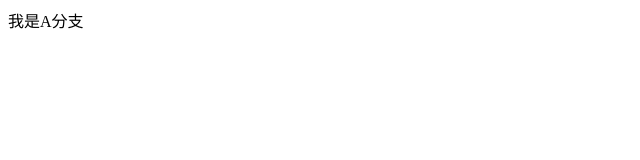
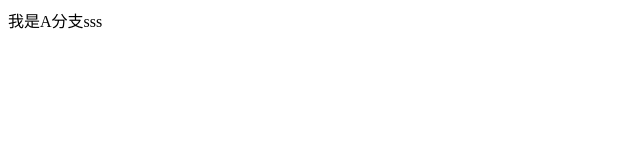
Before and after one commit to ellyliang/git, a plain HTML site: page scenes/index.html in a window 1280 px wide. Shown: the full height of the page, 0-640 px from the left. Drawn offline with Linux system fonts and the light colour scheme.

Commit message:
fix: 增加index.html

```diff
--- a/scenes/index.html
+++ b/scenes/index.html
@@ -7,6 +7,6 @@
     <title>Document</title>
 </head>
 <body>
-    我是A分支
+    我是A分支sss
 </body>
 </html>
```
